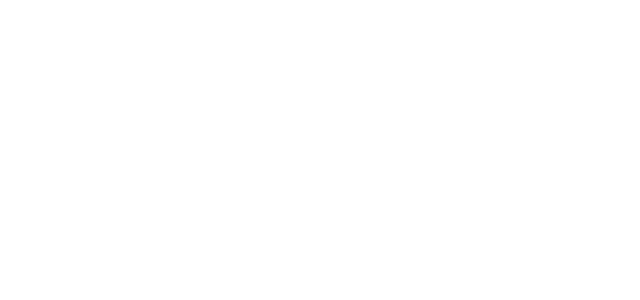
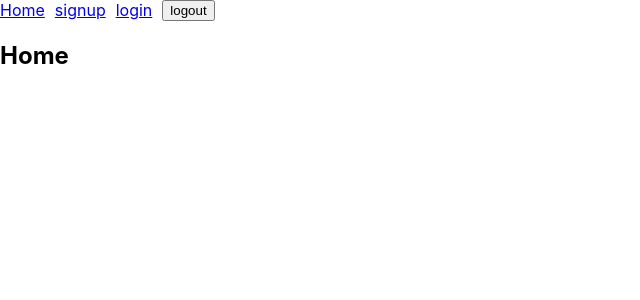
Before and after one commit to ovie009/komitex-stock, a React (Create React App) app: page /home in a window 1280 px wide. Before the commit this address had no page. Shown: the top 300 px of the page, without its empty margins (0-640 px from the left). Built offline with nearby package versions, Linux system fonts and the light colour scheme.

Commit message:
set accountType and remove account type from local storage on login and logout respectively

```diff
--- a/src/App.js
+++ b/src/App.js
@@ -4,7 +4,6 @@ import Signup from './pages/Signup';
 import Home from './pages/Home';
 import Login from './pages/Login';
 import { createContext, useState } from "react";
-// import useSession from "./utils/useSession";
 
 // account type context
 export const AccountTypeContext = createContext();
@@ -12,7 +11,7 @@ export const AccountTypeContext = createContext();
 const App = () => {
     console.log(localStorage.getItem('account_type'));
 
-    const [accountType] = useState(() => {
+    const [accountType, setAccountType] = useState(() => {
         const savedAccountType = localStorage.getItem('account_type');
         if (savedAccountType) {
             return JSON.parse(savedAccountType);
@@ -22,12 +21,14 @@ const App = () => {
     });
 
     return (
-        <AccountTypeContext.Provider value={accountType}>
+        <AccountTypeContext.Provider value={{accountType, setAccountType}}>
             <BrowserRouter>
                 <Routes>
                 <Route path="/" element={ <Layout /> }>
                     {/* home route */}
                     <Route index path="/" element={<Home />}></Route>
+                    {/* home route */}
+                    <Route path="/home" element={<Home />}></Route>
                     {/* signup route */}
                     <Route path="signup" element={<Signup />}></Route>
                     {/* login route */}
--- a/src/components/Navbar.jsx
+++ b/src/components/Navbar.jsx
@@ -1,17 +1,32 @@
 import { Link } from "react-router-dom";
-import endSession from "../utils/endSession";
 import { useNavigate } from "react-router-dom";
+import { useContext } from "react";
+import { AccountTypeContext } from "../App";
 
 const Navbar = () => {
 
     const navigate = useNavigate();
 
-    const handleLogout = () => {
-        endSession();
+    // eslint-disable-next-line
+    const {accountType, setAccountType} = useContext(AccountTypeContext);
+
+
+    const endSession = () => {
+        localStorage.removeItem('session_token');
+        localStorage.removeItem('account_type');
+        localStorage.removeItem('company_id');
+        localStorage.removeItem('fullname');
+        localStorage.removeItem('phone_number');
+        localStorage.removeItem('preferred_page');
+
+        // set accountype to default value
+        setAccountType('');
 
         // navigate to home page
         navigate('/');
-    }
+    };
+
+
 
     return (
         <nav>
@@ -20,9 +35,12 @@ const Navbar = () => {
                 gap: '10px',
             }}>
                 <Link to="/" >Home</Link>
-                <Link to="/signup" >signup</Link>
-                <Link to="/login" >login</Link>
-                <button onClick={() => handleLogout()}>logout</button>
+                {accountType === '' && ( <>
+                        <Link to="/signup" >signup</Link>
+                        <Link to="/login" >login</Link>
+                    </> )
+                }
+                <button onClick={() => endSession()}>logout</button>
 
             </div>
         </nav>
--- a/src/pages/Home.js
+++ b/src/pages/Home.js
@@ -8,7 +8,8 @@ import { AccountTypeContext } from "../App";
 
 const Home = () => {
 
-    const accountType = useContext(AccountTypeContext);
+    const accountType = useContext(AccountTypeContext).accountType;
+
     console.log(accountType);
     return (
         <>
--- a/src/pages/Login.js
+++ b/src/pages/Login.js
@@ -1,12 +1,15 @@
-import { useState, useEffect } from "react"
+import { useState, useEffect, useContext } from "react"
+import { useNavigate } from "react-router-dom";
 import axios from "axios";
-import setSession from "../utils/setSession";
-import { useNavigate } from "react-router-dom";
-import getSessionToken from "../utils/getSessionToken";
+import setSession from "../hooks/setSession";
+import getSessionToken from "../hooks/getSessionToken";
+import { AccountTypeContext } from "../App";
 
 const Login = () => {
 
+    // use navigate
     const navigate = useNavigate();
+
 
     useEffect(() => {
         const session_token = getSessionToken();
@@ -15,6 +18,8 @@ const Login = () => {
         }
     });
 
+    // eslint-disable-next-line
+    const setAccountType = useContext(AccountTypeContext).setAccountType;
 
     // user info state
     const [userInfo, setUserInfo] = useState({
@@ -39,7 +44,6 @@ const Login = () => {
             ...userInfo,
             [name]: value
         });
-
     }
 
     const handleResponse = (response) => {
@@ -50,6 +54,10 @@ const Login = () => {
         }
 
         setSession(response);
+
+        // set account type for account type context
+        setAccountType(response.account_type);
+
         return navigate('/');
     }
 
--- a/src/pages/Signup.js
+++ b/src/pages/Signup.js
@@ -2,7 +2,7 @@ import Input from "../components/Input";
 import { useState, useEffect } from "react";
 import axios from "axios";
 import { useNavigate } from "react-router-dom";
-import getSessionToken from "../utils/getSessionToken";
+import getSessionToken from "../hooks/getSessionToken";
 
 const Signup = () => {
 
--- a/src/utils/endSession.js
+++ /dev/null
@@ -1,11 +0,0 @@
-const endSession = () => {
-    // save session token
-    localStorage.removeItem('session_token');
-    localStorage.removeItem('acccount_type');
-    localStorage.removeItem('company_id');
-    localStorage.removeItem('fullname');
-    localStorage.removeItem('phone_number');
-    localStorage.removeItem('preferred_page');
-}
-
-export default endSession;
```
Also changed, not shown: src/hooks/getSessionToken.js (renamed from src/utils/getSessionToken.js), src/hooks/setSession.js (renamed from src/utils/setSession.js), src/hooks/useHomeRedirect.js (renamed from src/utils/useHomeRedirect.js), src/hooks/useLoginRedirect.js (renamed from src/utils/useLoginRedirect.js), src/utils/Logout.js (deleted).
